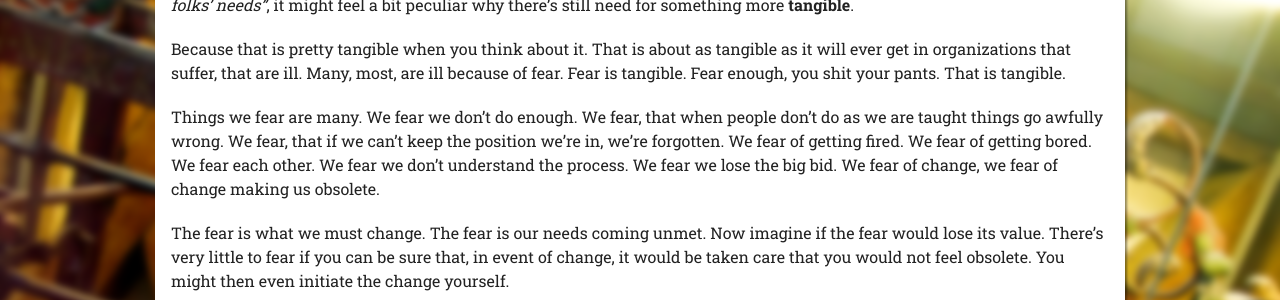
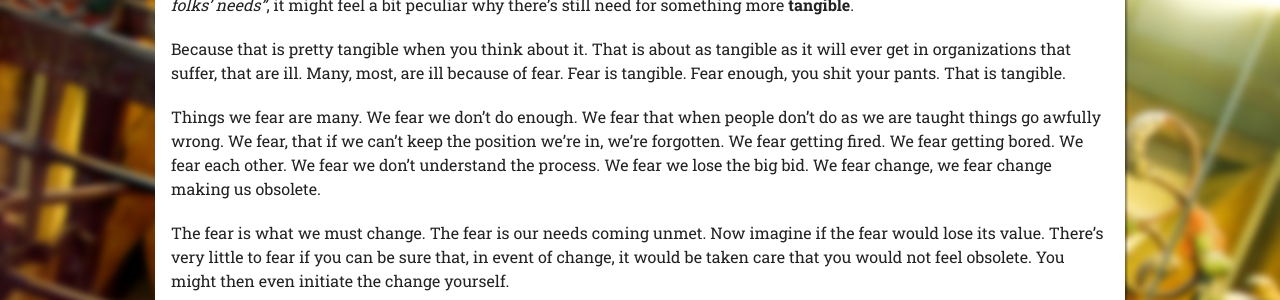
Before and after one commit to heimojuh/heimojuh.github.com, a Jekyll site: the page built from _posts/2013-11-29-we-dont-work-with-our-hands.md, in a window 1280 px wide. Shown: the part 1048-1348 px from the top of the page. Built offline with Jekyll 4.4.1, drawn with Linux system fonts in a browser that asks for light colours; nearby versions of some CDN libraries; library files that are not in the unit come from our copies; Markdown is read by kramdown in place of the engine named in the settings; comment, search, counter and statistics services are not loaded.

Commit message:
fixed typo

```diff
--- a/_posts/2013-11-29-we-dont-work-with-our-hands.md
+++ b/_posts/2013-11-29-we-dont-work-with-our-hands.md
@@ -27,7 +27,7 @@ Thus, in that context, after explaining the basic property, and the only propert
 
 Because that is pretty tangible when you think about it. That is about as tangible as it will ever get in organizations that suffer, that are ill. Many, most, are ill because of fear. Fear is tangible. Fear enough, you shit your pants. That is tangible.
 
-Things we fear are many. We fear we don't do enough. We fear, that when people don't do as we are taught things go awfully wrong. We fear, that if we can't keep the position we're in, we're forgotten. We fear of getting fired. We fear of getting bored. We fear each other. We fear we don't understand the process. We fear we lose the big bid. We fear of change, we fear of change making us obsolete.
+Things we fear are many. We fear we don't do enough. We fear that when people don't do as we are taught things go awfully wrong. We fear, that if we can't keep the position we're in, we're forgotten. We fear getting fired. We fear getting bored. We fear each other. We fear we don't understand the process. We fear we lose the big bid. We fear change, we fear change making us obsolete.
 
 The fear is what we must change. The fear is our needs coming unmet. Now imagine if the fear would lose its value. There's very little to fear if you can be sure that, in event of change, it would be taken care that you would not feel obsolete. You might then even initiate the change yourself.
 
```
